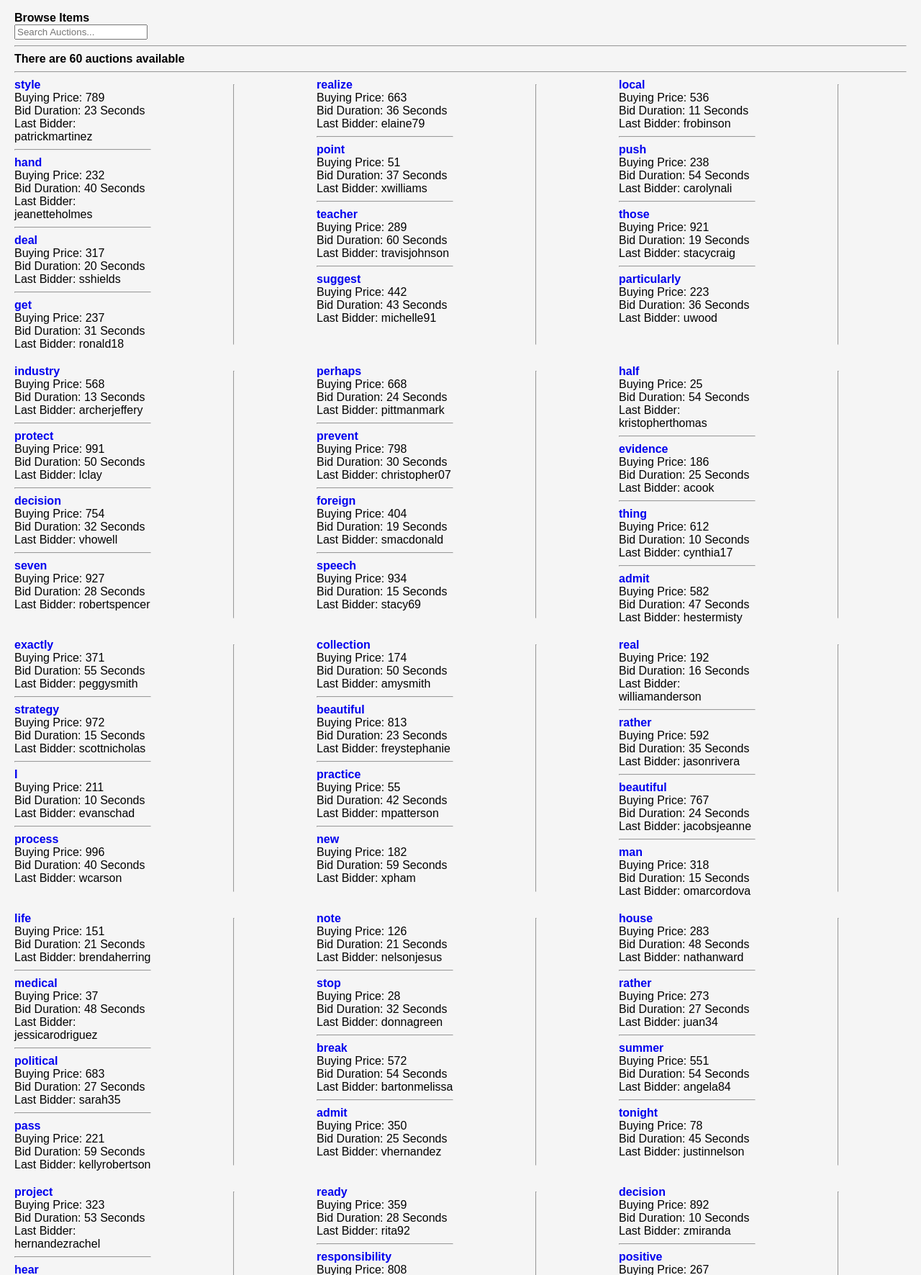
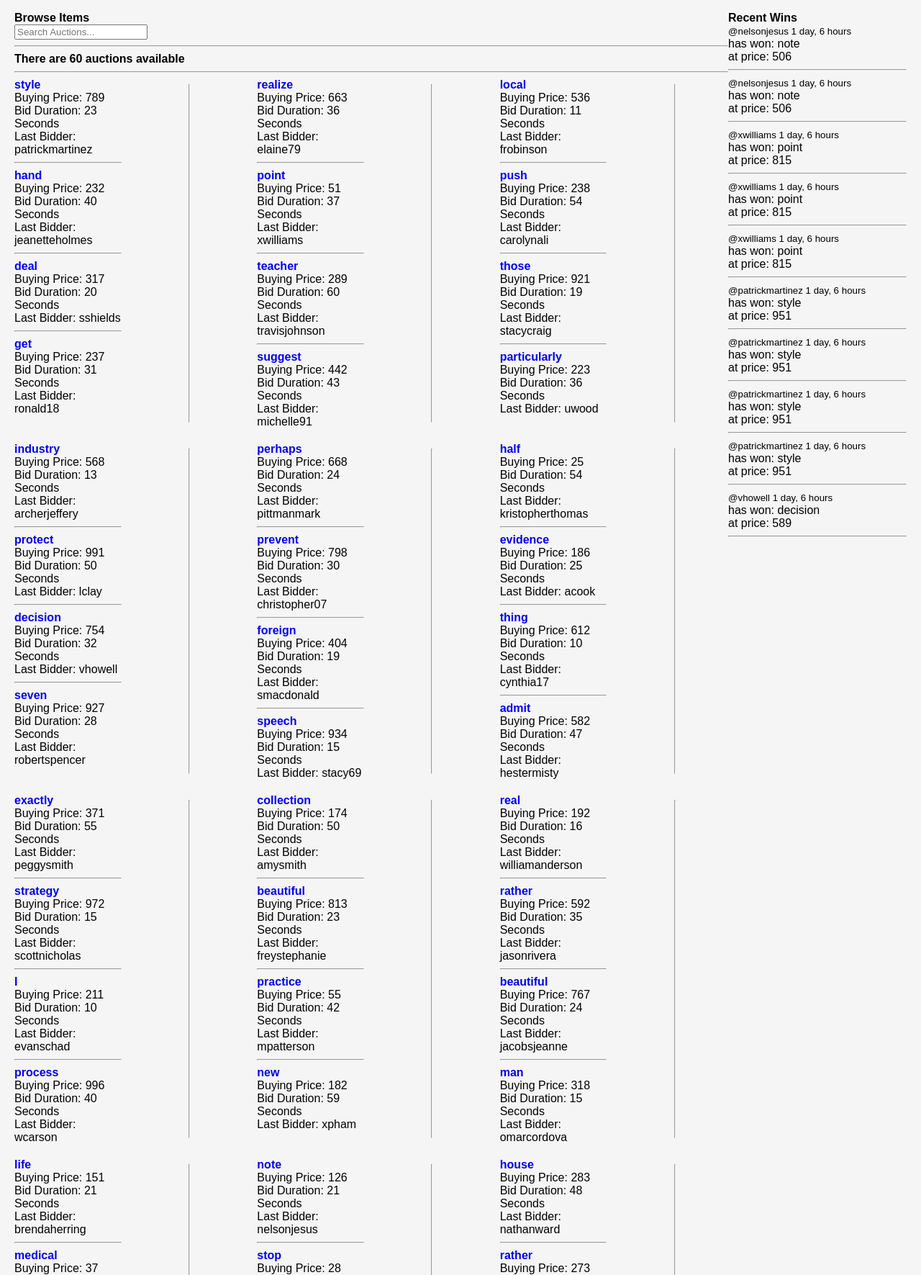
Before and after one commit to sina0k/auctioneer, a Django app: page / in a window 1280 px wide. Shown: the part 156-1927 px from the top of the page at 72% size. Run offline with Django 3.2, Linux system fonts and the light colour scheme; data comes from the database, SQL or seed files in the repository.

Commit message:
added recent winners

```diff
--- a/project/base/models.py
+++ b/project/base/models.py
@@ -80,3 +80,6 @@ class Deal(models.Model):
     user = models.ForeignKey(User, on_delete=models.CASCADE, related_name='deals')
     deal_type = models.CharField(max_length=50, choices=[(dt.value, dt.name) for dt in DealType])
     transaction = models.ForeignKey(Transaction, on_delete=models.SET_NULL, null=True)
+
+    class Meta:
+        ordering = ['-date_modified']
--- a/project/base/templates/base/home.html
+++ b/project/base/templates/base/home.html
@@ -39,7 +39,17 @@
 <!--</body>-->
 <!--</html>-->
 
+<style>
+    .home-container {
+        display: grid;
+        grid-template-columns: 4fr 1fr;
+    }
+</style>
+
+
 <div class="home-container">
+
+  <div>
       <div>
         <h3>Browse Items</h3>
         <form method="GET" action="{% url 'home' %}">
@@ -47,7 +57,6 @@
         </form>
         <hr>
       </div>
-  <div>
     <h2>There are {{auction_count}} auctions available</h2>
     <hr>
     <body>
@@ -77,6 +86,18 @@
   </div>
 </body>
   </div>
+  <div>
+     <h2>Recent Wins</h2>
+      {% for deal in won_deals%}
+      <div>
+        <small>@{{deal.user}} {{deal.date_modified|timesince}}</small>
+        <p>has won: {{deal.product.name}}</p>
+        <p>at price: {{deal.transaction.price}}</p>
+        <hr>
+      </div>
+
+      {% endfor%}
+  </div>
 
 
 
--- a/project/base/views.py
+++ b/project/base/views.py
@@ -32,7 +32,6 @@ def loginPage(request):
         # else:
         #     messages.error(request, 'Username OR password does not exit')
 
-
         try:
             user = User.objects.get(username=username)
         except:
@@ -46,7 +45,7 @@ def loginPage(request):
         else:
             messages.error(request, 'Username OR password does not exit')
 
-        return redirect('home ')
+        return redirect('home')
 
     return render(request, 'base/login_register.html', context)
 
@@ -82,8 +81,9 @@ def home(request):
         Q(product__description__icontains=q)
     )
 
+    won_deals = Deal.objects.filter(deal_type='Auction')[:10]
     auction_count = auctions.count()
-    context = {'auctions': auctions, 'auction_count': auction_count}
+    context = {'auctions': auctions, 'auction_count': auction_count, 'won_deals': won_deals}
     return render(request, 'base/home.html', context)
 
 
--- a/project/templates/navbar.html
+++ b/project/templates/navbar.html
@@ -12,7 +12,7 @@
     <nav>
 
         {% if request.user.is_authenticated %}
-        <p>Hello {{request.user}}</p>
+        <p>Hello {{request.user.name}}</p>
         <a href="{% url 'logout' %}">Logout</a>
         {% else %}
         <a href="{% url 'login' %}">Login</a>
```
Lines whose indentation alone changed are shown as unchanged.
